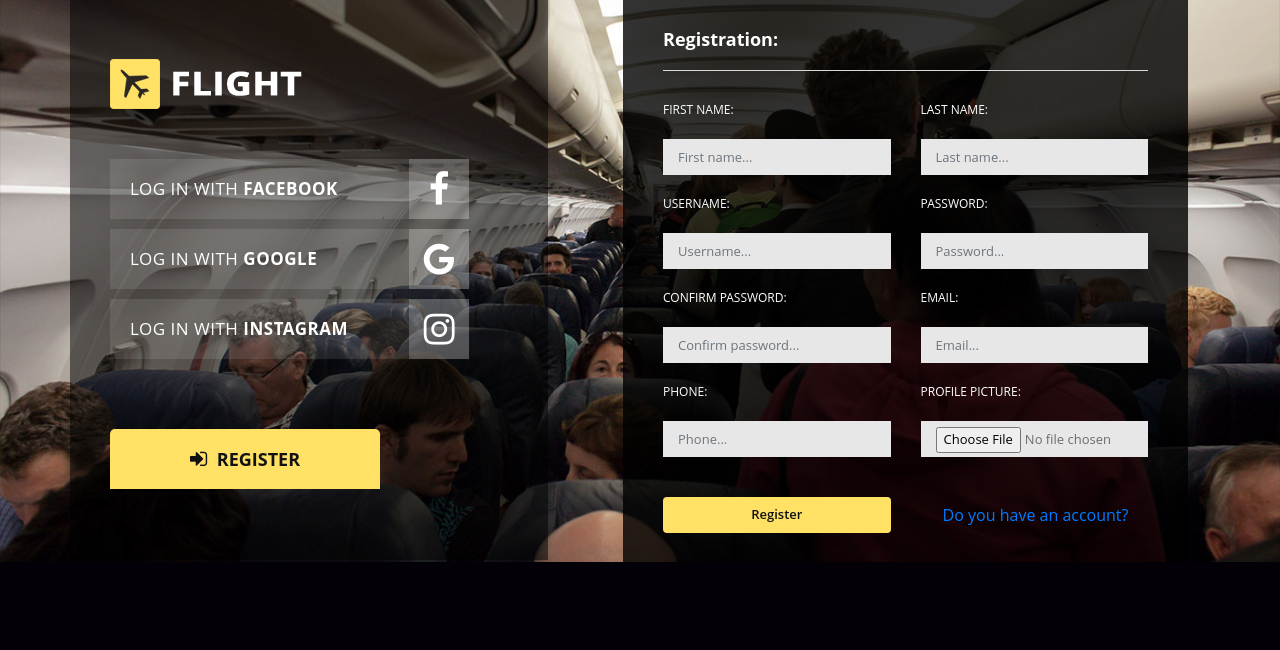
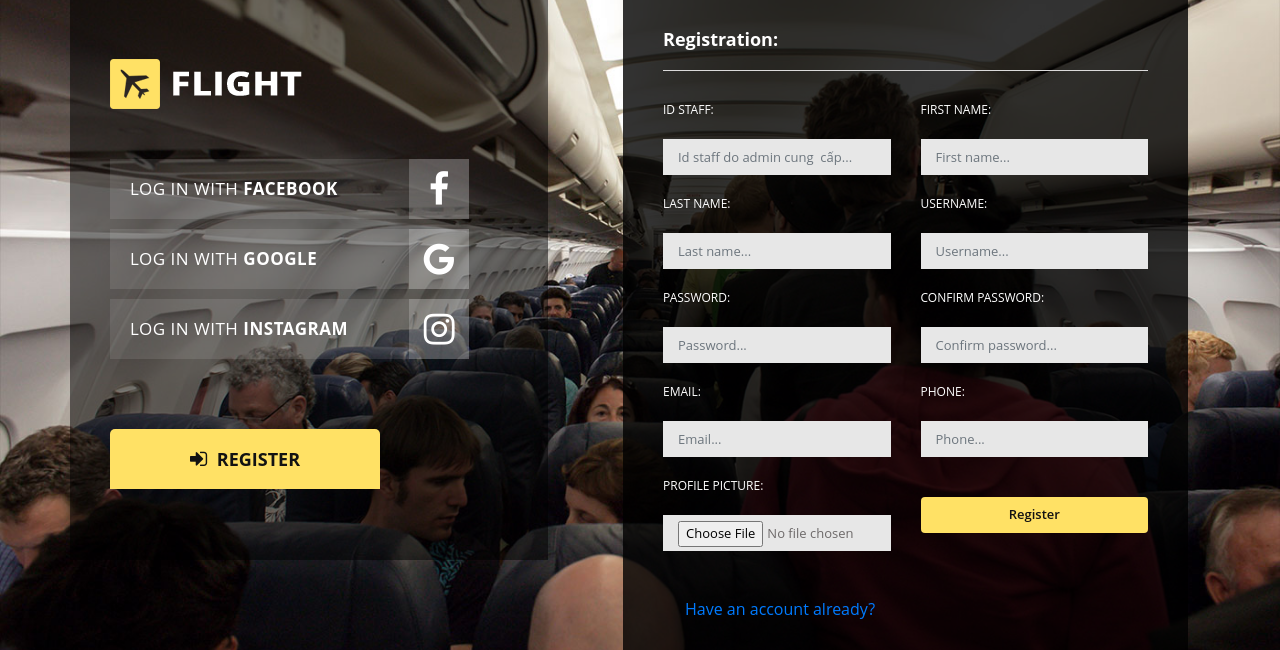
Before and after one commit to phanhuytran/BanVeChuyenBay, a Flask app: page /registration in a window 1280 px wide. Shown: the part 255-905 px from the top of the page. Before the commit the page ends 817 px from the top, so only its background shows below. Run offline with Flask 2, Linux system fonts and the light colour scheme; some libraries are stand-ins or nearby versions; grey boxes are pictures that could not be loaded.

Commit message:
Huy commit, 20/11/2020

```diff
--- a/app/main.py
+++ b/app/main.py
@@ -19,21 +19,46 @@ def login_admin():
                                  Account.password == password).first()
         if user:
             login_user(user=user)
+
     return redirect("/admin")
 
-def check_user(username):
-    users = Account.query.all()
-    for user in users:
-        if user.username == username:
-            return False
-    return True
 
-def add_user(firstname, lastname, username, password, email, phone, avatar):
+#kiểm tra nhân viên đã tồn tại hay chưa
+def check_staff(id_staff):
+    staff = Staff.query.filter(Staff.id == id_staff).first()
+    if staff:
+        return True
+    return False
+
+
+# kiểm acount đã tồn tại hay chưa theo id
+def check_account(key=''):
+    if key.isdigit():
+        account = Account.query.filter(Account.id == key).first()
+    elif key.isalpha():
+        account = Account.query.filter(Account.username == key.strip()).first()
+
+    if account:
+        return True
+    return False
+
+
+# kiểm tra account đã tồn tại hay chưa theo username
+
+# def check_account(username=''):
+#     acount = Account.query.filter(Account.username == username.strip()).first()
+#     if acount:
+#         return True
+#     return False
+
+
+
+def add_account(id_staff, username, password):
     password = str(hashlib.md5(password.strip().encode('utf-8')).hexdigest())
-    user = Staff(firstname=firstname, lastname=lastname, email=email, phone=phone, avatar=avatar)
-    user1 = Account(username=username, password=password)
+    # user = Staff(firstname=firstname, lastname=lastname, email=email, phone=phone, avatar=avatar)
+    user1 = Account(id=id_staff, username=username, password=password)
     try:
-        db.session.add(user)
+        # db.session.add(user)
         db.session.add(user1)
         db.session.commit()
         return True
@@ -45,6 +70,7 @@ def add_user(firstname, lastname, username, password, email, phone, avatar):
 def register():
     message = ''
     if request.method == 'POST':
+        id_staff = request.form.get('id-staff')
         firstname = request.form.get('firstname')
         lastname = request.form.get("lastname")
         username = request.form.get('username')
@@ -55,14 +81,21 @@ def register():
         avatar = request.files["avatar"]
         avatar_path = 'img/upload/%s' % avatar.filename
         avatar.save(os.path.join(app.config['ROOT_PROJECT_PATH'], 'static/', avatar_path))
+
         if password != confirm_password:
             message = "Password incorrect"
-        elif check_user(username) == False:
+
+        elif check_account(key=username):
             message = "Username already exists"
-        else:
-            if add_user(firstname=firstname, lastname=lastname,
-                            username=username, password=password,
-                            email=email,phone=phone, avatar=avatar_path):
+
+        elif check_account(key=id_staff):
+            message = 'This id has been registered by someone else'
+
+        elif check_staff(id_staff=id_staff) == False:
+            message = 'id_staff not already exists'
+
+        elif add_account(id_staff=id_staff,
+                            username=username, password=password):
                     return redirect('/admin')
     return render_template('admin/registration.html', message=message)
 
@@ -83,4 +116,5 @@ def report():
     return render_template("report.html")
 
 if __name__ == "__main__":
+
     app.run(debug=True)
--- a/app/templates/admin/index.html
+++ b/app/templates/admin/index.html
@@ -17,7 +17,7 @@
 <body>
     {% extends 'admin/master.html' %}
     {% block body %}
-        {% if current_user.is_authenticated %}
+        {% if current_user.is_authenticated  %}
         <section class="banner">
             <div class="container">
                 <div class="row">
--- a/app/templates/admin/registration.html
+++ b/app/templates/admin/registration.html
@@ -17,6 +17,10 @@
             </h4>
             <form action="{{ url_for('register') }}" method="post" enctype="multipart/form-data">
                 <div class="row">
+                    <div class="col-md-6">
+                        <label>Id staff:</label>
+                        <input class="form-control date" type="text"  name="id-staff" id="id-staff" placeholder="Id staff do admin cung  cấp..." required />
+                    </div>
                     <div class="col-md-6">
                         <label>First name:</label>
                         <input class="form-control date" type="text"  name="firstname" id="firstname" placeholder="First name..." required />
@@ -53,7 +57,7 @@
                         <input class="btn button-register" type="submit" value="Register"/>
                     </div>
                     <div class="col-md-6" style="margin:12px -22px 0 22px">
-                        <a href="/admin"><br/>Do you have an account?</a>
+                        <a href="/admin"><br/>Have an account already?</a>
                     </div>
                 </div>
             </form>
```
Also changed, not shown: app/admin.py (+9 -10 lines).
